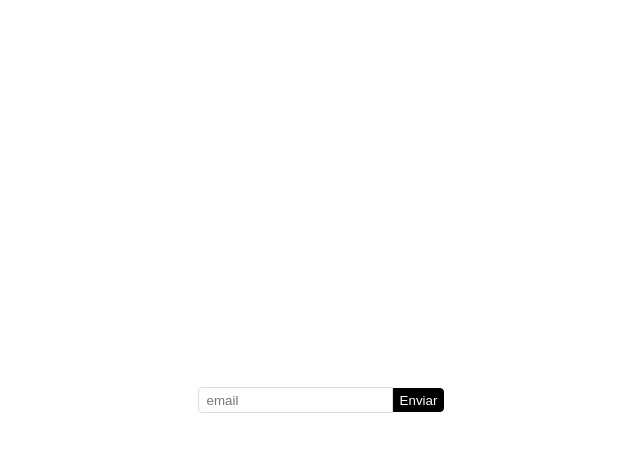
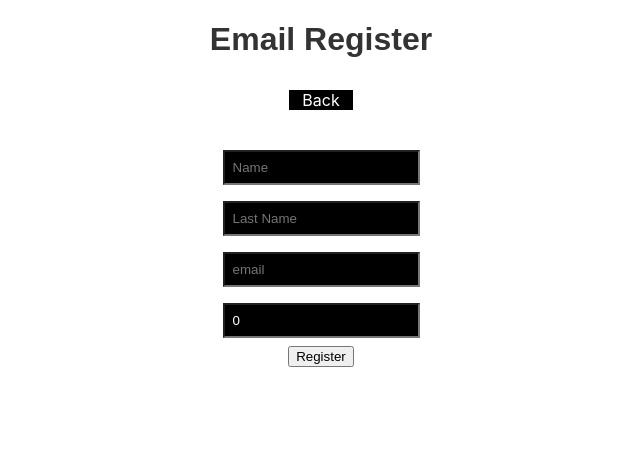
Before and after one commit to bc16a/Landing-page-, a React (Create React App) app: page /register in a window 1280 px wide. Before the commit this address led to /. Shown: the top 452 px of the page, without its empty margins (319-959 px from the left). Built offline with nearby package versions, Linux system fonts and the light colour scheme.

Commit message:
Correction

```diff
--- a/src/components/Home/Home.js
+++ b/src/components/Home/Home.js
@@ -21,7 +21,7 @@ function Home() {
         <S.HomeContainer>
             <S.Content>
                 <S.Input className="emailInput" placeholder="email" value={email} onChange={e => setEmail(e.target.value)} />
-                < S.button type="button" onClick={verification}> Enviar </S.button >
+                < S.Button type="button" onClick={verification}> Enviar </S.Button>
             </S.Content>
             { erro ?
         <S.ErrorMsg>Esse email digitado não é válido, tente Novamente</S.ErrorMsg> : ''
--- a/src/components/Home/styled.js
+++ b/src/components/Home/styled.js
@@ -28,7 +28,7 @@ export const Input = styled.input`
     }
 `;
 
-export const button = styled.button`
+export const Button = styled.button`
     height: 1.5rem;
     border: 1px solid #000;
     background: #000;
--- a/src/components/Register/Register.js
+++ b/src/components/Register/Register.js
@@ -18,9 +18,7 @@ export default function Register() {
             email = JSON.parse(email);
             setEmail(email);
         }
-        else {
-            history.push('./')
-        }
+
     }, []);
 
     function saveData() {
```
Also changed, not shown: 18 other files (tests, documents, lock files or other folders).
